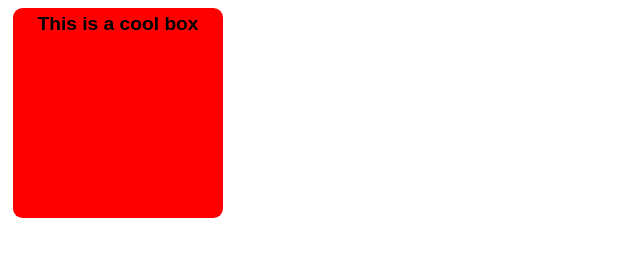
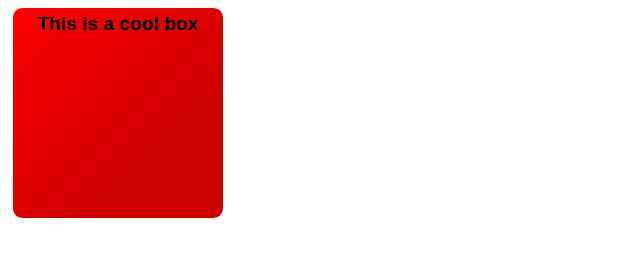
Before and after one commit to wenjun-hub/assessment, a plain HTML site: page index.html in a window 1280 px wide. Shown: the whole page, without its empty margins (0-640 px from the left). Drawn offline with Linux system fonts and the light colour scheme.

Commit message:
Update style.css

```diff
--- a/style.css
+++ b/style.css
@@ -16,7 +16,7 @@ html {
   margin: 5px;
   padding: 5px;
   border: 1px solid red rgb(255,0,0);
-  background: linear-gradient(105deg, rgb(255 255 255 / 20%) 39%, rgb(51 56 57 / 100%) 96%) center center / 400px 200px no-repeat, reb;
+  background: linear-gradient(to top left, rgba(0,0,0,0.2), rgba(0,0,0,0.2) 30%, rgba(0,0,0,0));
   background-color: red;
   border-radius: .5em;
 
```
